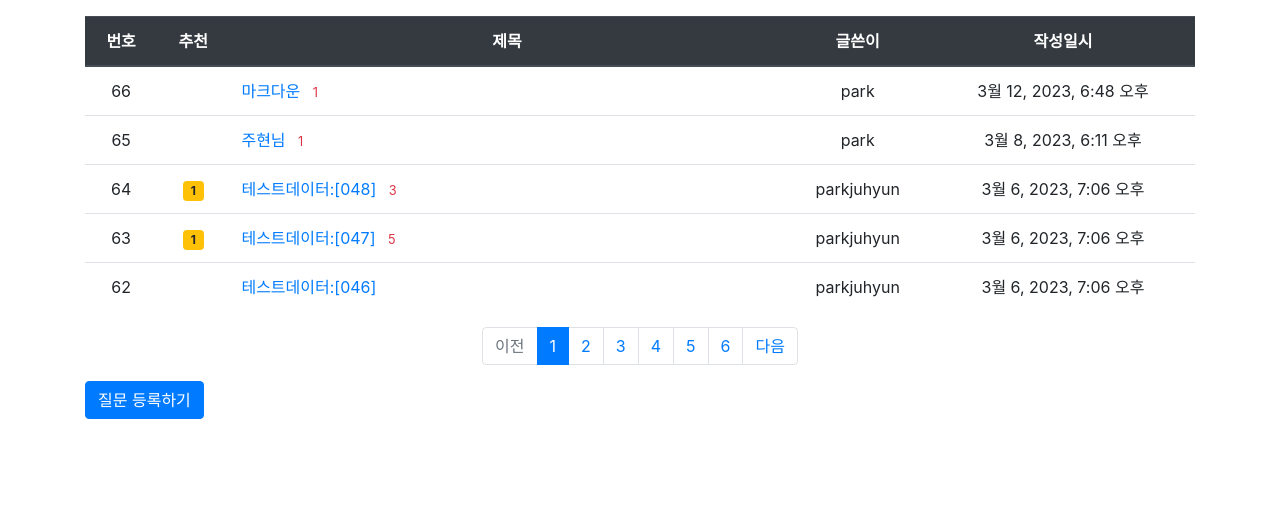
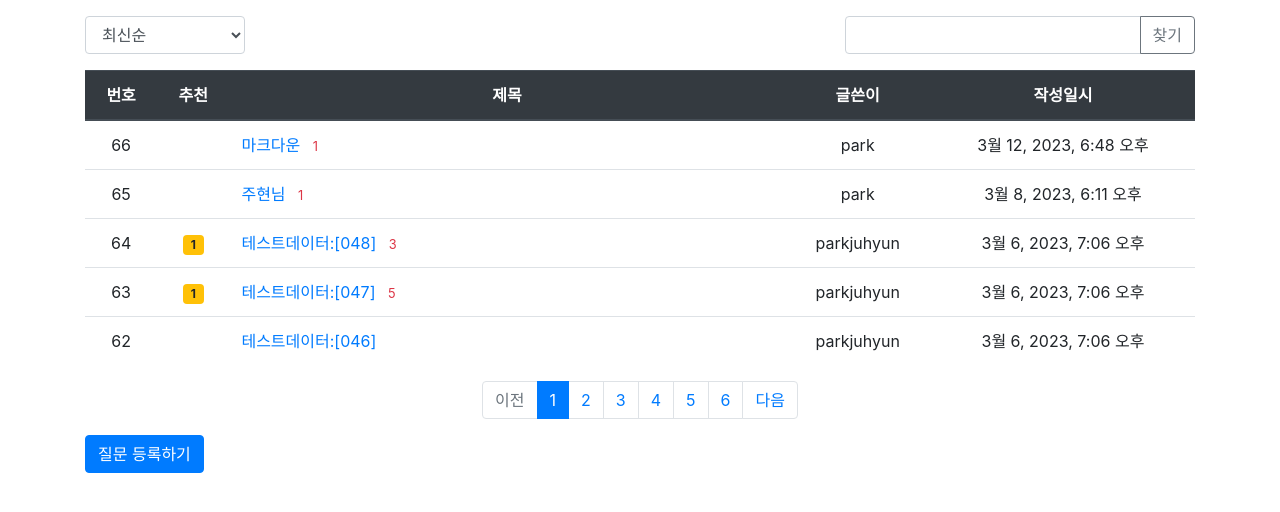
Before and after one commit to wngus6429/djangoStudy, a Django app: page /pybo/ in a window 1280 px wide. Shown: the part 57-569 px from the top of the page. Run offline with Django 3.2, Linux system fonts and the light colour scheme; data comes from the database, SQL or seed files in the repository; some libraries are stand-ins or nearby versions.

Commit message:
update 0313 pybo Basic Study Done

```diff
--- a/mysite/pybo/views/base_views.py
+++ b/mysite/pybo/views/base_views.py
@@ -1,6 +1,7 @@
 from django.core.paginator import Paginator
 from django.shortcuts import render, get_object_or_404
 from ..models import Question
+from django.db.models import Q, Count
 
 def index(request):
     """
@@ -10,9 +11,33 @@ def index(request):
     page = request.GET.get('page', '1') # 페이지
     # get('page', '1')에서 '1'은 /pybo/ 처럼 ?page=1과 같은 page 파라미터가 없는 URL을 위해
     # 기본값으로 1을 지정한 것이다. 페이지 구현에 사용한 클래스는 Paginator이다.
+    kw = request.GET.get('kw', '') # 검색어
+    so = request.GET.get('so', 'recent')
+
+    # 정렬
+    if so == 'recommend':
+        question_list = Question.objects.annotate(
+            num_voter=Count('voter')).order_by('-num_voter', '-create_date')
+    elif so == "popular":
+        question_list = Question.objects.annotate(
+            num_answer=Count('answer')).order_by('-num_answer', '-create_date')
+    else: # recent
+        question_list = Question.objects.order_by('-create_date')
 
     # 조회
-    question_list = Question.objects.order_by('-create_date')
+    # question_list = Question.objects.order_by('-create_date') #242페이지
+
+    if kw:
+        question_list = question_list.filter(
+            Q(subject__icontains=kw) |                 # 제목 검색
+            Q(content__icontains=kw) |                 # 내용 검색
+            Q(author__username__icontains=kw) |        # 질문 글쓴이 검색
+            Q(answer__author__username__icontains=kw)  # 답변 글쓴이 검색
+        ).distinct()
+        # subject__icontains=kw 는 제목에 kw문자열이 포함되어 있는지를 의미한다.
+        # author__username__icontains 은 답변을 작성한 사람의 이름에 포함되는지를 의미한다.
+        # filter함수에서 모델 필드에 접근하려면 이처럼 __를 이용하면 된다.
+        # subject__contains=kw 대신 subject__icontains=kw을 사용하면 대소문자를 가리지 않고 찾아 준다.
 
     # 페이징 처리
     paginator = Paginator(question_list, 5) # 페이지당 10개씩 보여주기
@@ -20,10 +45,10 @@ def index(request):
     # question_list = Question.objects.order_by('-create_date') # 작성한 날짜 역순으로 조회 할려고, - 가 역순
     # context = {'question_list': question_list}
 
-    context = {'question_list': page_obj}
+    context = {'question_list': page_obj, 'page': page, 'kw': kw}
     return render(request, 'pybo/question_list.html', context)
+    # return HttpResponse("안녕하세요 pybo에 온걸 환영한다.")
     # render 함수가 템플릿을 HTML로 변환되는 과정에서 사용되는 데이터이다.
-    # return HttpResponse("안녕하세요 pybo에 온걸 환영한다.")
     # render 함수는 context에 있는 Question 모델 데이터 question_list를 pybo/question_list.html파일에 적용하여
     # HTML 코드로 변환한다. 이런 파일 (pybo/question_list.html)을 템플릿이라 부른다.
     # 템플릿은 장고의 태그를 추가로 사용할수 있는 HTML파일이라 생각하면 된다.
--- a/mysite/templates/pybo/question_list.html
+++ b/mysite/templates/pybo/question_list.html
@@ -2,6 +2,21 @@
 {% load pybo_filter %}
 {% block content %}
 <div class="container my-3">
+    <div class="row justify-content-between my-3">
+        <div class="col-2">
+            <select class="form-control so">
+                <option value="recent" {% if so == 'recent' %}selected{% endif %}>최신순</option>
+                <option value="recommend" {% if so == 'recommend' %}selected{% endif %}>추천순</option>
+                <option value="popular" {% if so == 'popular' %}selected{% endif %}>인기순</option>
+            </select>
+        </div>
+        <div class="col-4 input-group">
+            <input type="text" class="form-control kw" value="{{ kw|default_if_none:'' }}">
+            <div class="input-group-append">
+            <button class="btn btn-outline-secondary" type="button" id="btn_search">찾기</button>
+        </div>
+      </div>
+    </div>
     <table class="table">
         <thead>
         <tr class="text-center thead-dark">
@@ -51,9 +66,8 @@
         <!-- 이전 페이지-->
         {% if question_list.has_previous %}
             <li class="page-item">
-                <a class="page-link" href="?page={{ question_list.previous_page_number }}">
-                    이전
-                </a>
+                <!-- <a class="page-link" href="?page={{ question_list.previous_page_number }}">이전</a> -->
+                <a class="page-link" data-page="{{ question_list.previous_page_number }}" href="#">이전</a>
             </li>
             {% else %}
             <li class="page-item disabled">
@@ -69,15 +83,15 @@
             {% if page_number >= question_list.number|add:-5 and page_number <= question_list.number|add:5 %}
                 {% if page_number == question_list.number %}
                     <li class="page-item active" aria-current="page">
-                        <a class="page-link" href="?page={{ page_number }}">
+                        <!-- <a class="page-link" href="?page={{ page_number }}">{{ page_number }}</a> -->
+                        <a class="page-link" data-page="{{ page_number }}" href="#">
                             {{ page_number }}
                         </a>
                     </li>
                 {% else %}
                     <li class="page-item">
-                        <a class="page-link" href="?page={{ page_number }}">
-                            {{ page_number }}
-                        </a>
+                        <!-- <a class="page-link" href="?page={{ page_number }}">{{ page_number }}</a> -->
+                        <a class="page-link" data-page="{{ page_number }}" href="#">{{ page_number }}</a>
                     </li>
                 {% endif %}
             {% endif %}
@@ -85,9 +99,8 @@
         <!-- 다음페이지 -->
         {% if question_list.has_next %}
             <li class="page-item">
-                <a class="page-link" href="?page={{ question_list.next_page_number }}">
-                    다음
-                </a>
+                <!-- <a class="page-link" href="?page={{ question_list.next_page_number }}">다음</a> -->
+                <a class="page-link" data-page="{{ question_list.next_page_number }}" href="#">다음</a>
             </li>
         {% else %}
             <li class="page-item disabled">
@@ -100,7 +113,33 @@
     <a href="{% url 'pybo:question_create' %}" class="btn btn-primary">
         질문 등록하기
     </a>
+    <form id="searchForm" method="get" action="{% url 'index' %}">
+        <!-- kw와 page값은 질문 목록 함수에서 전달받는다.form 엘리먼트의 action속성은 폼이 전송되는 URL 이므로 질문목록 URL인 index로 -->
+        <input type="hidden" id="kw" name="kw" value="{{ kw|default_if_none:'' }}">
+        <input type="hidden" id="page" name="page" value="{{ page }}">
+        <input type="hidden" id="so" name="so" value="{{ so }}">
+    </form>
 </div>
+{% endblock %}
+{% block script %}
+<script type="text/javascript">
+    $(document).ready(function(){
+        $(".page-link").on('click', function(){
+            $("#page").val($(this).data("page"));
+            $("#searchForm").submit()
+        })
+        $("#btn_search").on('click', function(){
+            $("#kw").val($(".kw").val())
+            $("#page").val(1); // 검색 버튼을 클릭할 경우 1페이지부터 조회한다.
+            $("#searchform").submit()
+        })
+        $(".so").on('change', function (){
+            $("#so").val($(this).val());
+            $("#page").val(1);
+            $("#searchForm").submit();
+        })
+    })
+</script>
 {% endblock %}
 
 <!--{% if question_list %}-->
```
